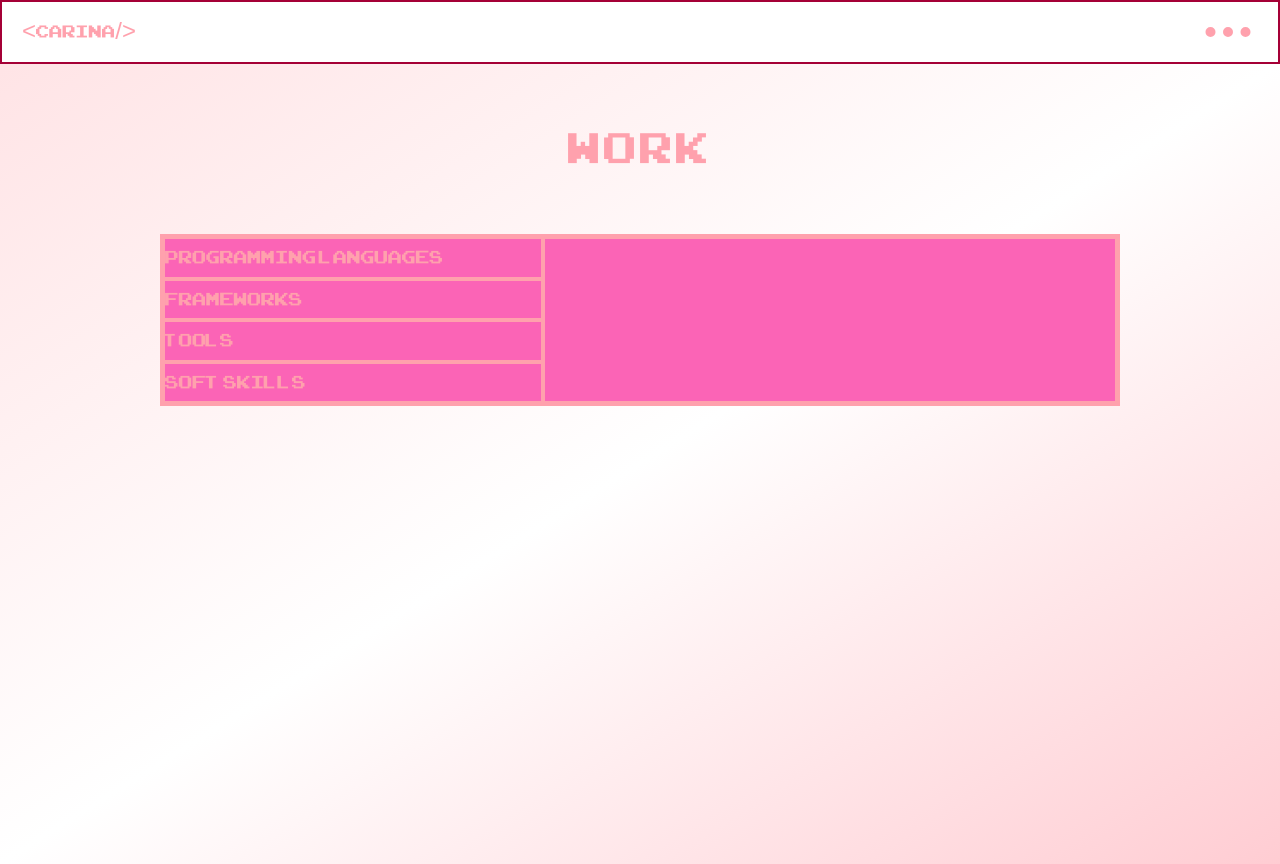
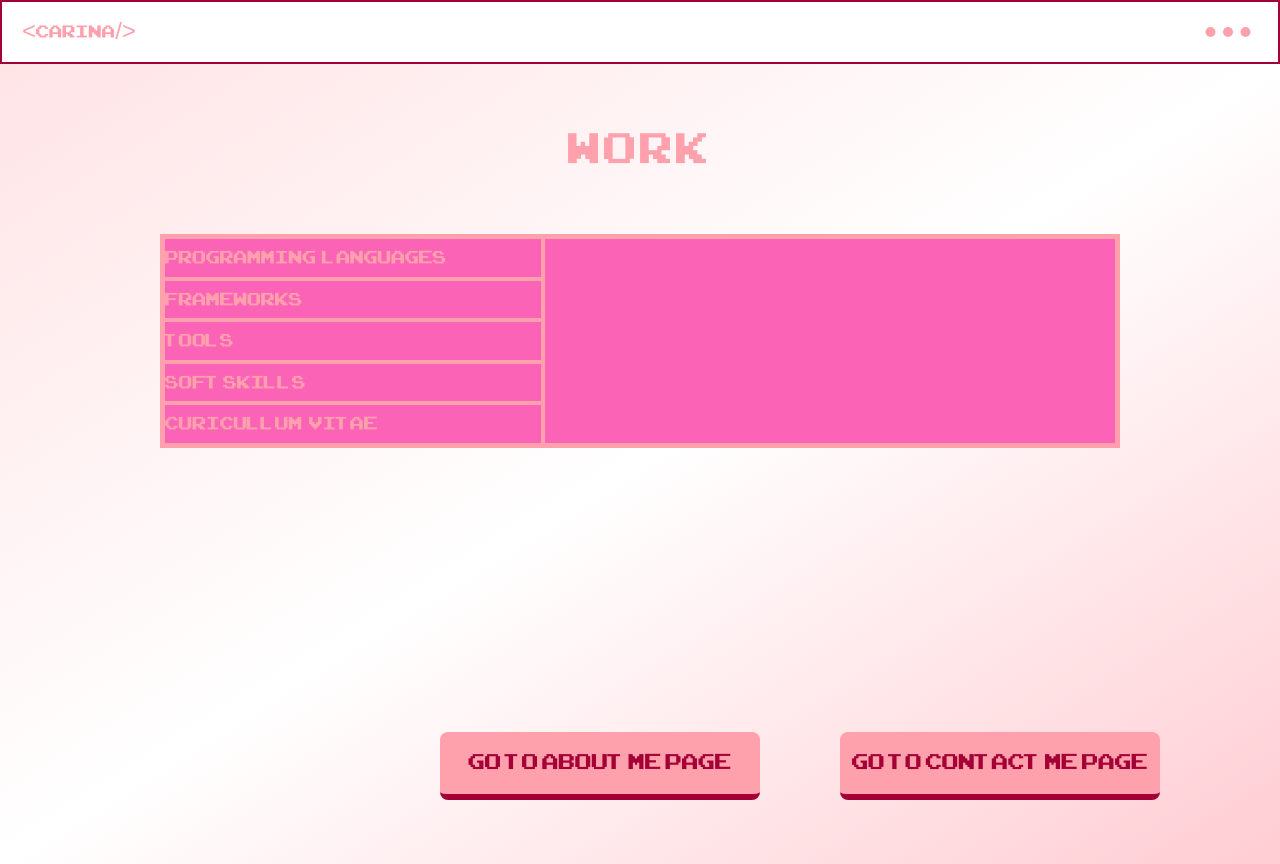
Before and after one commit to carinacostachee/portofolio, a React (Vite) app: page /work in a window 1280 px wide. Built offline with nearby package versions, Linux system fonts and the light colour scheme.

Commit message:
hotfix: removed public again

```diff
--- /dev/null
+++ b/src/components/CV.tsx
@@ -0,0 +1,27 @@
+const CV = () => {
+  return (
+    <div className="flex flex-col justify-center items-center gap-5">
+      <span className="font-arcade text-rose-800 text-[30px] whitespace-pre">
+        {"Here  you  can  download  my  CV"}
+      </span>
+      <a
+        href="/curriculumvitae.pdf"
+        download
+        type="button"
+        className=" button w-50 h-17 bg-rose-300 rounded-lg cursor-pointer select-none
+                        active:translate-y-2
+                        active:[box-shadow:0_0_0_0_#881337]
+                        active:border-b-[0px]
+                        transition-all duration-150
+                        shadow-4xl
+                        border-b-[6px] border-rose-800
+                        font-arcade text-rose-800  text-[30px]
+                                                                "
+      >
+        <span className="flex justify-center items-center mt-2">My CV</span>
+      </a>
+    </div>
+  );
+};
+
+export default CV;
--- a/src/index.css
+++ b/src/index.css
@@ -119,7 +119,7 @@
       }
 }
     .animate-square{
-      animation: square 6s infinite;
+      animation: square 4s infinite;
 
 
     }
--- a/src/pages/AboutMe.tsx
+++ b/src/pages/AboutMe.tsx
@@ -1,4 +1,5 @@
 import Carousel from "./Carousel";
+import { Link } from "react-router-dom";
 
 const AboutMe = () => {
   return (
@@ -31,13 +32,14 @@ const AboutMe = () => {
             <Carousel />
           </div>
         </div>
-        <div className="col-span-6 flex flex-col justify-center items-center gap-15">
-          <img src="/photos/IMG_8600.jpg" className="w-100 mt-20"></img>
-          <a
-            href="/curriculumvitae.pdf"
-            download
-            type="button"
-            className=" button w-50 h-17 bg-rose-300 rounded-lg cursor-pointer select-none
+        <div className="col-span-6 flex flex-col justify-center items-center gap-30">
+          <img src="/photos/IMG_8600.jpg" className="w-100 mt-10"></img>
+          <div className="flex flex-row justify-center items center gap-10">
+            <Link
+              to="/work"
+              download
+              type="button"
+              className=" button w-80 h-17 bg-rose-300 rounded-lg cursor-pointer select-none
                         active:translate-y-2
                         active:[box-shadow:0_0_0_0_#881337]
                         active:border-b-[0px]
@@ -45,12 +47,33 @@ const AboutMe = () => {
                         shadow-4xl
                         border-b-[6px] border-rose-800
                         font-arcade text-rose-800  text-[30px]
+
                                                                 "
-          >
-            <span className="flex justify-center items-center mt-2">
-              Download CV
-            </span>
-          </a>
+            >
+              <span className="flex justify-center items-center mt-2">
+                Go to Work page
+              </span>
+            </Link>
+            <Link
+              to="/contact"
+              download
+              type="button"
+              className=" button w-80 h-17 bg-rose-300 rounded-lg cursor-pointer select-none
+                        active:translate-y-2
+                        active:[box-shadow:0_0_0_0_#881337]
+                        active:border-b-[0px]
+                        transition-all duration-150
+                        shadow-4xl
+                        border-b-[6px] border-rose-800
+                        font-arcade text-rose-800  text-[30px]
+
+                                                                "
+            >
+              <span className="flex justify-center items-center mt-2">
+                Go to Contact Me page
+              </span>
+            </Link>
+          </div>
         </div>
       </div>
     </div>
--- a/src/pages/ContactMe.tsx
+++ b/src/pages/ContactMe.tsx
@@ -1,13 +1,14 @@
 import { Mail } from "lucide-react";
 import { GitMerge } from "lucide-react";
 import { LuLinkedin } from "react-icons/lu";
+import { Link } from "react-router-dom";
 
 const ContactMe = () => {
   return (
     <div className="bg-gradient-to-br from-rose-100 via-white to-rose-200 h-screen">
-      <div className="flex flex-col justyfy-center items-start h-screen  w-full  ">
+      <div className="flex flex-col  h-screen  w-full   ">
         <h1 className="text-[70px] font-arcade tracking-wider text-start text-rose-300 mt-40 ml-40">
-          Contact{" "}
+          Contact
         </h1>
         <hr className="border-rose-800 border-t-[5px] w-1/2 " />
         <div className="flex flex-row gap-10">
@@ -37,6 +38,46 @@ const ContactMe = () => {
             and my Linkedin account ;)
           </a>
         </div>
+        <div className="flex flex-row justify-center items-center gap-15 mt-50">
+          <Link
+            to="/work"
+            download
+            type="button"
+            className=" button w-80 h-17 bg-rose-300 rounded-lg cursor-pointer select-none
+                        active:translate-y-2
+                        active:[box-shadow:0_0_0_0_#881337]
+                        active:border-b-[0px]
+                        transition-all duration-150
+                        shadow-4xl
+                        border-b-[6px] border-rose-800
+                        font-arcade text-rose-800  text-[30px]
+
+                                                                "
+          >
+            <span className="flex justify-center items-center mt-2">
+              Go to Work page
+            </span>
+          </Link>
+          <Link
+            to="/about"
+            download
+            type="button"
+            className=" button w-80 h-17 bg-rose-300 rounded-lg cursor-pointer select-none
+                        active:translate-y-2
+                        active:[box-shadow:0_0_0_0_#881337]
+                        active:border-b-[0px]
+                        transition-all duration-150
+                        shadow-4xl
+                        border-b-[6px] border-rose-800
+                        font-arcade text-rose-800  text-[30px]
+
+                                                                "
+          >
+            <span className="flex justify-center items-center mt-2">
+              Go to About Me page
+            </span>
+          </Link>
+        </div>
       </div>
       <img
         src="/photos/eusocial.png"
--- a/src/pages/Work.tsx
+++ b/src/pages/Work.tsx
@@ -3,11 +3,50 @@ import Programming from "../components/Programming";
 import Frameworks from "../components/Frameworks";
 import Tools from "../components/Tools";
 import SoftSkills from "../components/SoftSkills";
-
+import CV from "../components/CV";
+import { Link } from "react-router-dom";
 const Work = () => {
   const [activeSection, setActiveSection] = useState("");
   return (
     <div className="bg-gradient-to-br from-rose-100 via-white to-rose-200 h-screen ">
+      <Link
+        to="/about"
+        download
+        type="button"
+        className=" button w-80 h-17 bg-rose-300 rounded-lg cursor-pointer select-none
+                        active:translate-y-2
+                        active:[box-shadow:0_0_0_0_#881337]
+                        active:border-b-[0px]
+                        transition-all duration-150
+                        shadow-4xl
+                        border-b-[6px] border-rose-800
+                        font-arcade text-rose-800  text-[30px]
+                        absolute bottom-0 left-110
+                                                                "
+      >
+        <span className="flex justify-center items-center mt-2">
+          Go to About Me page
+        </span>
+      </Link>
+      <Link
+        to="/contact"
+        download
+        type="button"
+        className=" button w-80 h-17 bg-rose-300 rounded-lg cursor-pointer select-none
+                        active:translate-y-2
+                        active:[box-shadow:0_0_0_0_#881337]
+                        active:border-b-[0px]
+                        transition-all duration-150
+                        shadow-4xl
+                        border-b-[6px] border-rose-800
+                        font-arcade text-rose-800  text-[30px]
+                        absolute bottom-0 left-210
+                                                                "
+      >
+        <span className="flex justify-center items-center mt-2">
+          Go to Contact Me page
+        </span>
+      </Link>
       <div className="flex flex-col justify-center items-center gap-10">
         <span className="text-[60px] font-arcade tracking-wider text-rose-300 mt-10">
           Work
@@ -19,10 +58,10 @@ const Work = () => {
           <div className="w-2/5  border-r-4 border-rose-300 flex flex-col">
             <div className="border-b-4 border-rose-300 cursor-pointer">
               <span
-                className="text-[25px] font-arcade text-rose-300"
+                className="text-[25px] font-arcade text-rose-300 whitespace-pre"
                 onMouseEnter={() => setActiveSection("languages")}
               >
-                Programming Languages
+                {"Programming  Languages"}
               </span>
             </div>
             <div
@@ -42,11 +81,19 @@ const Work = () => {
               </span>
             </div>
             <div
-              className="cursor-pointer"
+              className="cursor-pointer border-b-4 border-rose-300"
               onMouseEnter={() => setActiveSection("skills")}
             >
               <span className="text-[25px] font-arcade text-rose-300">
                 Soft Skills
+              </span>
+            </div>
+            <div
+              className="cursor-pointer "
+              onMouseEnter={() => setActiveSection("cv")}
+            >
+              <span className="text-[25px] font-arcade text-rose-300 whitespace-pre">
+                {"Curicullum  Vitae"}
               </span>
             </div>
           </div>
@@ -55,6 +102,7 @@ const Work = () => {
             {activeSection === "frameworks" && <Frameworks />}
             {activeSection === "tools" && <Tools />}
             {activeSection === "skills" && <SoftSkills />}
+            {activeSection === "cv" && <CV />}
           </div>
         </div>
       </div>
```
Also changed, not shown: src/components/HeroSectionHome.tsx (+9 -9 lines).
